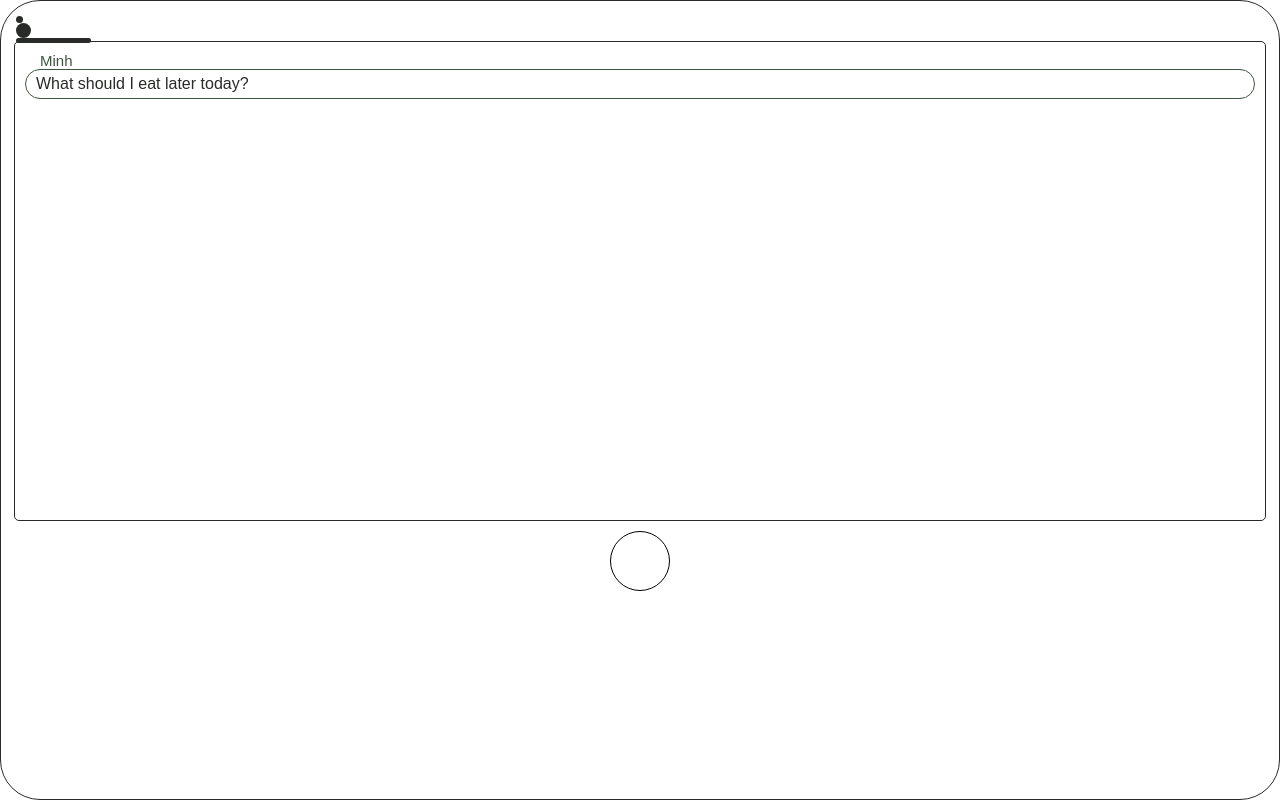
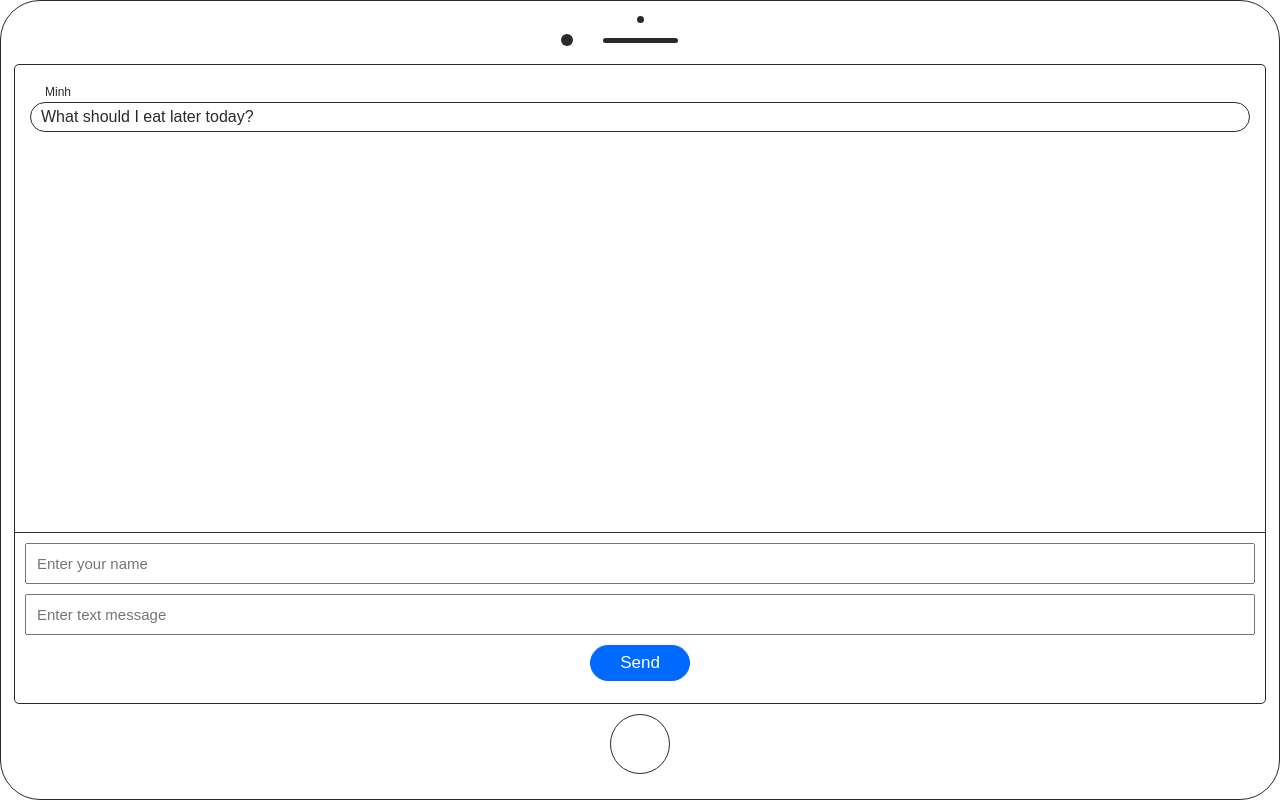
Before and after one commit to minhducnguyen26/Super_Amazing_App, a website: page public/index.html in a window 1280 px wide. Drawn offline with nearby package versions, Linux system fonts and the light colour scheme.

Commit message:
Finished styling front end

```diff
--- a/public/index.html
+++ b/public/index.html
@@ -19,13 +19,28 @@
         </div>
 
         <div class="phone_screen">
-            <div class="single_message">
-                <div class="sender_name">
-                    Minh
+            <div class="messages">
+                <div class="single_message">
+                    <div class="sender_name">
+                        Minh
+                    </div>
+                    <div class="message_body">
+                        What should I eat later today?
+                    </div>
                 </div>
-                <div class="message_body">
-                    What should I eat later today?
+            </div>
+
+            <div class="create_message_section">
+                <div class="inputs_section">
+                    <div class="name_input">
+                        <input type="text" placeholder="Enter your name">
+                    </div>
+                    <div class="message_input">
+                        <input type="text" placeholder="Enter text message">
+                    </div>
                 </div>
+
+                <div class="send_button">Send</div>
             </div>
         </div>
 
--- a/public/style.css
+++ b/public/style.css
@@ -6,9 +6,8 @@
 }
 
 :root {
-    --green      : #83BCA9;
-    --green-dark : #3E5641;
-    --black      : #282B28;
+    --blue : #006AFF;
+    --black: #282B28;
 }
 
 #app {
@@ -20,13 +19,22 @@
 
 .front_camera {
     display: flex;
-    justify-content: center;
+    align-items: center;
     flex-direction: column;
 }
 
+.camera_and_speaker {
+    display: flex;
+    width: 122px;
+    margin-right: 37px;
+    margin-top: 11px;
+    align-items: center;
+    margin-bottom: 20px;
+}
+
 .main_camera {
-    height: 15px;
-    width: 15px;
+    height: 12px;
+    width: 12px;
     background-color: var(--black);
     border-radius: 50%;
 }
@@ -36,6 +44,9 @@
     width: 75px;
     background: var(--black);
     border-radius: 25px;
+    display: flex;
+    align-items: center;
+    margin-left: 30px;
 }
 
 .dot {
@@ -50,11 +61,42 @@
     margin: -2px;
     padding: 10px;
     border-radius: 5px;
-    height: 60vh;
+    height: 80vh;
+}
+
+.messages {
+    height: 56vh;
+    border-bottom: 1px solid var(--black);
+    margin: 10px -10px;
+    overflow: hidden;
+    overflow-y: scroll;
+}
+
+.single_message {
+    margin: 0 15px 15px;
+}
+
+input {
+    font-size: 15px;
+    padding: 10px;
+    width: 100%;
+    margin-bottom: 10px;
+}
+
+.send_button {
+    margin: 0 auto;
+    width: 100px;
+    border: 1px solid var(--blue);
+    background-color: var(--blue);
+    color: white;
+    padding: 7px;
+    text-align: center;
+    border-radius: 25px;
+    font-size: 17px;
 }
 
 .home_button {
-    border: 1px solid black;
+    border: 1px solid var(--black);
     border-radius: 50%;
     height: 60px;
     width: 60px;
@@ -63,12 +105,13 @@
 
 .sender_name {
     margin-left: 15px;
-    font-size: 15px;
-    color: var(--green-dark);
+    font-size: 12px;
+    color: var(--black);
+    margin-bottom: 3px;
 }
 
 .message_body {
-    border: 1px solid var(--green-dark);
+    border: 1px solid var(--black);
     padding: 5px 10px;
     border-radius: 25px;
     color: var(--black);
```
